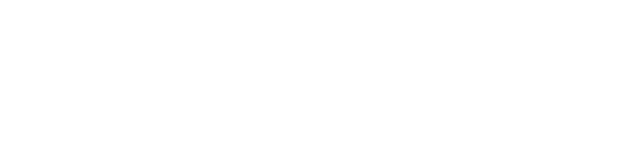
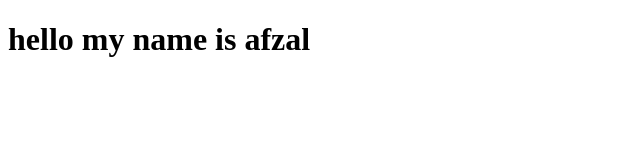
Before and after one commit to muhammadafzkamil/git-learning, a plain HTML site: page contact.html in a window 1280 px wide. Shown: the whole page, without its empty margins (0-640 px from the left). Drawn offline with Linux system fonts and the light colour scheme.

Commit message:
adding heading 1 to contact.html

```diff
--- a/contact.html
+++ b/contact.html
@@ -6,6 +6,6 @@
     <title>contact with us</title>
 </head>
 <body>
-
+    <h1>hello my name is afzal</h1>
 </body>
 </html>
```
